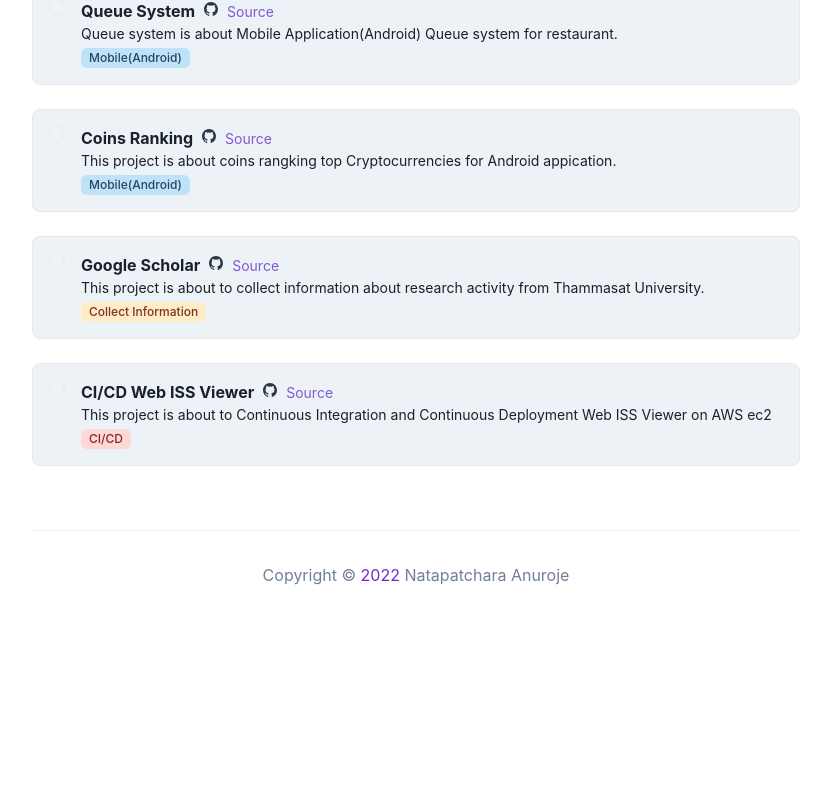
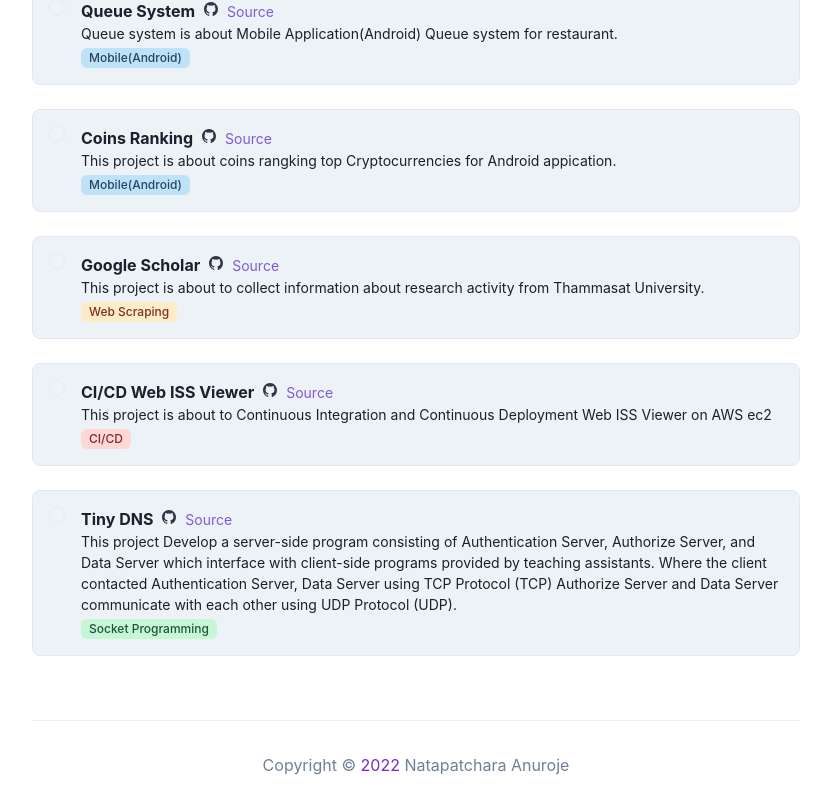
Before and after one commit to markmark345/markmark345.github.io, a Next.js app: page /projects in a window 1280 px wide. Shown: the part 461-1262 px from the top of the page, without its empty margins (224-1055 px from the left). Before the commit the page ends 1072 px from the top, so only its background shows below. Built offline with nearby package versions, Linux system fonts and the light colour scheme.

Commit message:
add data

```diff
--- a/components/projects/projectsCard.js
+++ b/components/projects/projectsCard.js
@@ -28,10 +28,12 @@
       return "teal";
     } else if (type === "Mobile(Android)") {
       return "blue";
-    } else if (type === "Collect Information") {
+    } else if (type === "Web Scraping") {
       return "orange";
     } else if (type === "CI/CD") {
       return "red";
+    } else if (type === "Socket Programming") {
+      return "green";
     }
   };
 
--- a/data/jsprojects.js
+++ b/data/jsprojects.js
@@ -23,7 +23,7 @@
   {
     title: "Google Scholar",
     github: "https://github.com/markmark345/Google-Scholar",
-    type:"Collect Information",
+    type:"Web Scraping",
     description:
       "This project is about to collect information about research activity from Thammasat University.",
   },
@@ -34,4 +34,11 @@
     description:
       "This project is about to Continuous Integration and Continuous Deployment Web ISS Viewer on AWS ec2",
   },
+  {
+    title: "Tiny DNS",
+    github: "https://github.com/markmark345/CS-360-issviewer",
+    type:"Socket Programming",
+    description:
+      "This project Develop a server-side program consisting of Authentication Server, Authorize Server, and Data Server which interface with client-side programs provided by teaching assistants. Where the client contacted Authentication Server, Data Server using TCP Protocol (TCP) Authorize Server and Data Server communicate with each other using UDP Protocol (UDP).",
+  },
 ];
```
